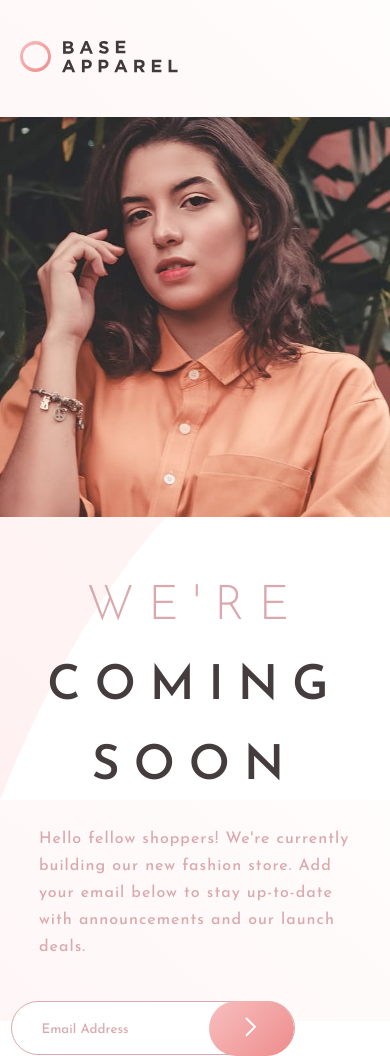
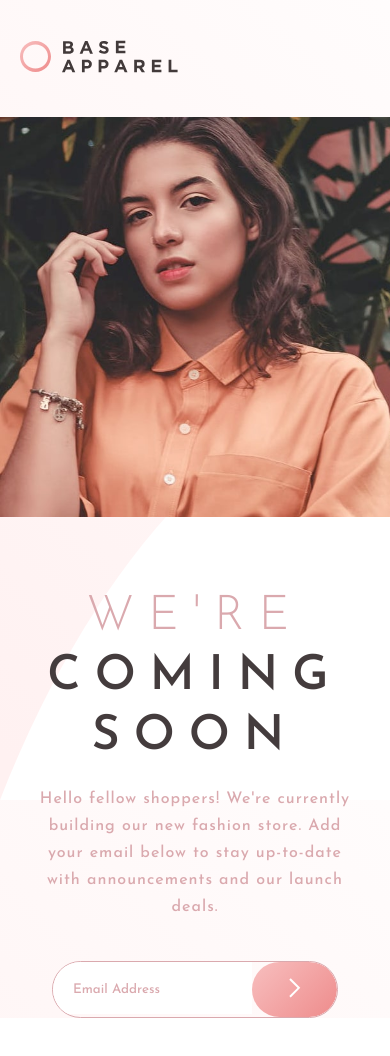
Before and after one commit to Minimage/frontendmentor, a React (Create React App) app: page / in a window 390 px wide. After the commit the page ends 1018 px from the top, so only its background shows below. Built offline with nearby package versions, Linux system fonts and the light colour scheme; a web font is replaced by a local one.

Commit message:
Got mobile version working and changed up some html by adding a form element

```diff
--- a/src/ComingSoon/Mobile/ComingSoonMobile.js
+++ b/src/ComingSoon/Mobile/ComingSoonMobile.js
@@ -28,8 +28,8 @@ export const ComingSoonMobile = () => {
               and our launch deals.
             </p>
 
-            <div className={styles.input}>
-              <label className="label">
+            {/* <label className="label"> */}
+            <form>
               <input
                 className={styles.inputField}
                 type="email"
@@ -48,8 +48,8 @@ export const ComingSoonMobile = () => {
               >
                 {<img src={btn_bg} />}
               </button>
-              </label>
-            </div>
+            </form>
+            {/* </label> */}
           </div>
         </div>
       </div>
--- a/src/ComingSoon/Mobile/ComingSoonMobile.module.css
+++ b/src/ComingSoon/Mobile/ComingSoonMobile.module.css
@@ -29,7 +29,7 @@
   font-weight: 300;
   font-family: "Josefin Sans", sans-serif;
   letter-spacing: 14px;
-  line-height: 80px;
+  line-height: 40px;
 }
 
 .heading {
@@ -38,8 +38,8 @@
   font-weight: 600;
   font-size: min(max(3rem, 4vw), 100px);
   letter-spacing: 14px;
-  line-height: 80px;
-  padding-top: 50px;
+  line-height: 60px;
+  padding-top: 70px;
   margin-top: 0px;
   margin-bottom: 10px;
   /* color: blue; */
@@ -55,16 +55,34 @@
   color: hsl(354, 40%, 76%);
   font-weight: 400;
   font-family: "Josefin Sans", sans-serif;
+  text-align: center;
+  margin-bottom: 40px;
+}
+
+form {
+  /* This bit sets up the horizontal layout */
+  display: flex;
+  flex-direction: row;
+  margin: 0 auto;
+  width: max-content;
+  overflow: hidden;
+
+  /* I've used padding so you can see the edges of the elements. */
+  border: 1px hsl(354, 40%, 76%) solid;
+  border-radius: 30px;
 }
 
 .inputField {
-  display: block;
+
+
   height: 50px;
-  border-radius: 30px;
-  padding-left: 30px;
-  float: left;
-  border: 1px hsl(354, 40%, 76%) solid;
-  min-width: 250px;
+
+  flex-grow: 1;
+  /* And hide the input's outline, so the form looks like the outline */
+  border: none;
+  padding-left: 20px;
+  /* margin-left: 30px; */
+
 }
 
 .inputField::placeholder {
@@ -73,48 +91,33 @@
   font-family: "Josefin Sans", sans-serif;
 }
 
+
 .inputField:focus {
   outline: none;
-  border: 1px hsl(354, 26%, 39%) solid;
+  /* border: 1px hsl(354, 26%, 39%) solid; */
 }
 
-.input {
-  display: flex;
-  justify-content: center;
-  height: 20px;
-  margin-top: 40px;
-  width: 1000x;
-}
+
 
 .submit {
   width: 85px;
   height: 55px;
   position: relative;
-  right: 86px;
+  padding: 0px;
+
   border-radius: 30px;
   border-style: none;
   cursor: pointer;
 }
 
 .submit:hover {
-  background: linear-gradient(
-    135deg,
-    hsl(5, 83%, 88%),
-    hsl(5, 77%, 76%)
-  ) !important;
+  background: linear-gradient(135deg,
+      hsl(5, 83%, 88%),
+      hsl(5, 77%, 76%)) !important;
 }
 
 .submit:active {
-  background: linear-gradient(
-    135deg,
-    hsl(5, 85%, 92%),
-    hsl(5, 79%, 80%)
-  ) !important;
+  background: linear-gradient(135deg,
+      hsl(5, 85%, 92%),
+      hsl(5, 79%, 80%)) !important;
 }
-
-.label {
-  width: 300px;
-  height: 50px;
-  background-color: red;
-  margin: 0 auto;
-}
```
Lines whose indentation alone changed are shown as unchanged.
